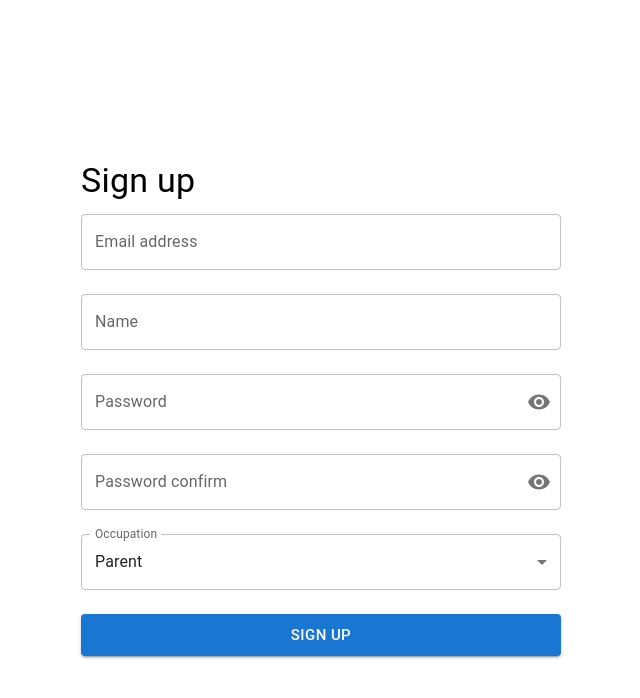
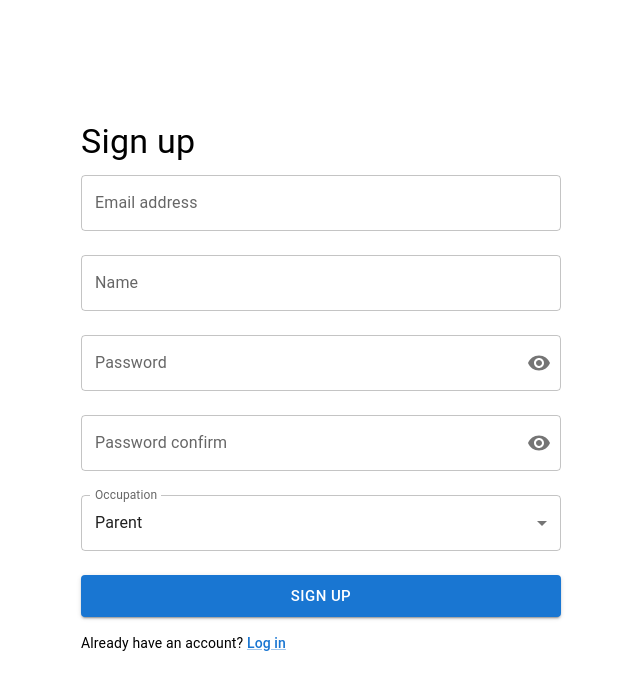
Before and after one commit to geniein/educatehacks-materials, a React app in the folder front/: page /login in a window 1280 px wide. Both pictures are taken after a click on the link "Get started". Shown: the top 698 px of the page, without its empty margins (319-959 px from the left). Built offline with nearby package versions, Linux system fonts and the light colour scheme.

Commit message:
[feature] add a forword log page

```diff
--- a/front/src/pages/Login/SignupForm.jsx
+++ b/front/src/pages/Login/SignupForm.jsx
@@ -136,6 +136,10 @@ const SignupForm = ({setForm}) => {
             <Typography>{showMessage}</Typography>
       </Button>
     }
+      <Typography variant="body2" sx={{ mb: 5, mt: 2 }}>
+        Already have an account? {''}
+        <Link variant="subtitle2" onClick={()=>setForm("login")}>Log in</Link>
+      </Typography>
     </>
   );
 }
```
Also changed, not shown: 2 other files (tests, documents, lock files or other folders).
